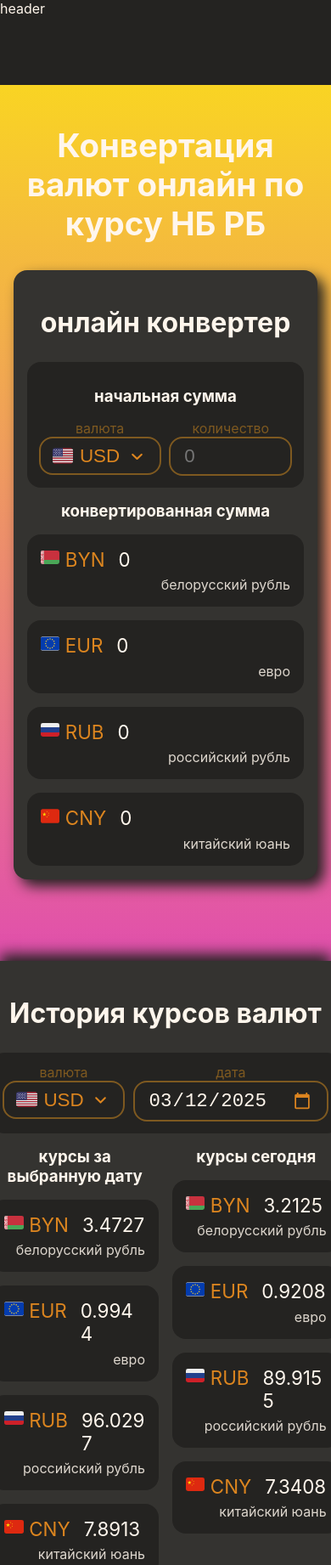
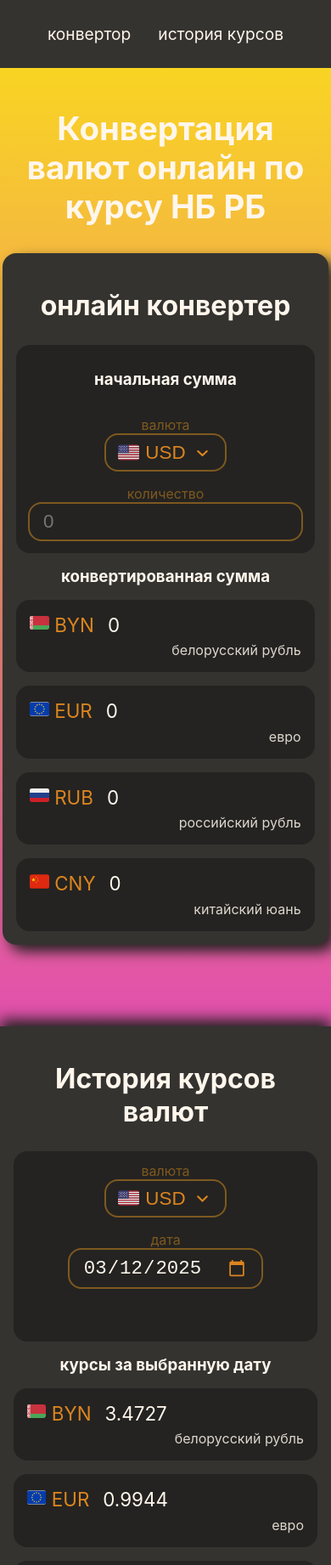
Before and after one commit to KrisevichD/Convertor, a plain HTML site: page index.html in a window 390 px wide. Shown: the top 1842 px of the page at 85% size. Drawn offline with Linux system fonts and the light colour scheme.

Commit message:
added header/footer

```diff
--- a/index.html
+++ b/index.html
@@ -10,16 +10,21 @@
     <script src="./scripts/main.js" type="module"></script>
 </head>
 <body>
-    <header class="header">header</header>
+    <header class="header">
+        <nav class="header__menu">
+            <a href="#convertor-section" class="header__link">конвертор</a>
+            <a href="#history-section" class="header__link">история курсов</a>
+        </nav>
+    </header>
     <main class="main">
-        <section class="convertor wrapper" data-js-convertor>
+        <section id="convertor-section" class="convertor wrapper" data-js-convertor>
         <h1>Конвертация валют онлайн по курсу НБ РБ</h1>
             <div class="convertor__inner container">
                 <h2 class="convertor__title">онлайн конвертер</h2>
                 <form action="" name="convertor" class="convertor__form form" data-js-convertor-form>
                     <h3>начальная сумма</h3>
+                    <div class="form__block">
                         <label class="form__label" for="convertor-currency">валюта</label>
-                    <label class="form__label" for="convertor-amount">количество</label>
                         <div class="form__select currency-selector" data-js-convertor-currency-select>
                             <img src="./images/usd.svg" alt="usd" class="form__select-icon" height="32" width="32"/>
                             <select
@@ -35,6 +40,9 @@
                                 <option value="cny" data-code-name="CNY" >CNY китайский юань</option>
                             </select>
                         </div>
+                    </div>
+                    <div class="form__block">
+                        <label class="form__label" for="convertor-amount">количество</label>
                         <input
                             type="number"
                             id="convertor-amount"
@@ -43,6 +51,8 @@
                             placeholder="0"
                             data-js-convertor-amount-input
                         >
+                    </div>
+
                 </form>
                 <div class="convertor__outcome currencies">
                     <h3>конвертированная сумма</h3>
@@ -115,12 +125,12 @@
                 </div>
             </div>
         </section>
-        <section class="history wrapper">
+        <section id="history-section" class="history wrapper">
             <div class="history__inner container">
                 <h2>История курсов валют</h2>
                 <form class="history__form form">
+                    <div class="form__block">
                         <label for="history-currency" class="form__label">валюта</label>
-                    <label for="history-date" class="form__label">дата</label>
                         <div class="form__select currency-selector" data-js-history-currency-select>
                             <img src="./images/usd.svg" alt="usd" class="form__select-icon" height="32" width="32"/>
                             <select
@@ -135,9 +145,16 @@
                                 <option value="cny" data-code-name="CNY" >CNY китайский юань</option>
                             </select>
                         </div>
+                    </div>
+                    <div class="form__block">
+                        <label for="history-date" class="form__label">дата</label>
                         <div class="datepicker">
                             <input type="date" id="history-date" class="datepicker__input form__input" data-js-history-date-input/>
                         </div>
+                    </div>
+                    <p class="form__message" data-js-history-message>
+
+                    </p>
                 </form>
                 <div class="history__body">
                     <div class="history__outcome currencies">
@@ -276,7 +293,7 @@
     </main>
     <footer class="footer">
         <div class="footer__text">
-            made by <a href="" class="footer__link link">Denis Krisevich</a>
+            made by <a href="https://github.com/KrisevichD" class="footer__link link">Denis Krisevich</a>
         </div>
     </footer>
 </body>
--- a/scripts/History.js
+++ b/scripts/History.js
@@ -1,5 +1,5 @@
 import CurrencySelector from "./CurrencySelector.js";
-import { RATES } from "./constants.js";
+import { ERRORS, RATES } from "./constants.js";
 
 class History {
     historyOffsets = {
@@ -16,7 +16,8 @@ class History {
         outcomeItem: '[data-js-history-outcome-item]',
         outcomeValue: '[data-js-history-outcome-value]',
         rateItem: '[data-js-history-rate-item]',
-        rateValue: '[data-js-history-rate-value]'
+        rateValue: '[data-js-history-rate-value]',
+        message: '[data-js-history-message]'
     }
 
     stateClasses = {
@@ -35,6 +36,7 @@ class History {
         this.rateItemElements = document.querySelectorAll(this.selectors.rateItem);
         this.outcomeValueElements = document.querySelectorAll(this.selectors.outcomeValue);
         this.rateValueElements = document.querySelectorAll(this.selectors.rateValue);
+        this.messageElement = document.querySelector(this.selectors.message);
         this.initHistory();
         this.bindEvents();
     }
@@ -67,7 +69,10 @@ class History {
 
     changeDate = () => {
         if (this.dateInputElement.value > this.getTodayDateString()) {
-            this.initTodayDate();
+            this.messageElement.innerHTML = ERRORS.futureDate;
+            this.dateInputElement.value = this.getTodayDateString();
+        } else {
+            this.messageElement.innerHTML = '';
         }
         this.fillOutcomeValues();
     }
@@ -82,7 +87,9 @@ class History {
 
     fillOutcomeValues() {
         let dateOffsetIndex = this.getDateDifference(this.dateInputElement.valueAsDate, new Date());
-        if (dateOffsetIndex > 13) dateOffsetIndex = 13;
+        if (dateOffsetIndex > 13) {
+            dateOffsetIndex = 13;
+        }
         let rates = RATES[this.currencySelect.currentCurrency];
         [...this.outcomeValueElements].forEach(element => {
             let currency = element.getAttribute(this.dataAttributes.currencyName)
@@ -92,6 +99,7 @@ class History {
     }
 
     getDateDifference(date1, date2) {
+        if (!date1 || !date2) return 0
         let differenceInTime = date2.getTime() - date1.getTime();
         return Math.round(differenceInTime / (1000 * 3600 * 24))
     }
--- a/scripts/constants.js
+++ b/scripts/constants.js
@@ -32,9 +32,13 @@ export const RATES = {
 }
 
 export const FLAG_URLS = {
-    usd: '/images/usd.svg',
-    byn: '/images/byn.svg',
-    rub: '/images/rub.svg',
-    eur: '/images/eur.svg',
-    cny: '/images/cny.svg',
+    usd: './images/usd.svg',
+    byn: './images/byn.svg',
+    rub: './images/rub.svg',
+    eur: './images/eur.svg',
+    cny: './images/cny.svg',
 }
+
+export const ERRORS = {
+    futureDate: 'Нельзя выбрать будущую дату!'
+}
--- a/styles/history.css
+++ b/styles/history.css
@@ -33,3 +33,22 @@
     grid-template-columns: 1fr 1fr;
     gap: 1rem;
 }
+
+.history__form .form__message {
+    grid-column: -1 / 1;
+}
+
+.history__form {
+    text-align: center;
+}
+
+
+@media (max-width: 50rem) {
+    .history__body {
+        grid-template-columns: 1fr;
+    }
+    .history__form {
+        grid-template-columns: 1fr;
+        gap: 1rem;
+    }
+}
--- a/styles/main.css
+++ b/styles/main.css
@@ -9,6 +9,10 @@
     --color-grey-light: #ddd6cd;
 
     --gradient: linear-gradient(to top, #e14fad 0%, #f9d423 100%);
+}
+
+html {
+    scroll-behavior: smooth;
 }
 
 body {
@@ -31,6 +35,10 @@ body {
     width: 40rem;
 }
 
+a {
+    color: var(--color-orange-light)
+}
+
 h1 {
     font-size: 2.4rem;
     text-align: center;
@@ -50,8 +58,31 @@ dd, dt, dl {
 }
 
 .header {
-    height: 100px;
+    min-height: 5rem;
+    background-color: var(--color-black);
+    display: flex;
+    justify-content: center;
+    align-items: center;
+}
+
+.header__menu {
+    display: flex;
+    flex-direction: row;
+    gap: 2rem;
+}
+
+.header__menu a {
+    text-decoration: none;
+    color: var(--color-white);
+    font-size: 1.2rem;
+}
+
+.footer {
     background-color: var(--color-black-dark);
+    min-height: 5rem;
+    display: flex;
+    justify-content: center;
+    align-items: center;
 }
 
 .convertor {
@@ -216,9 +247,24 @@ input[type="number"] {
     text-align: start;
 }
 
+.form__block {
+    display: flex;
+    flex-direction: column;
+}
+
+.form__message {
+    color: red;
+    font-size: 1rem;
+}
+
 @media (max-width: 50rem) {
     .container {
         width: auto;
+    }
+    .convertor__form {
+        grid-template-columns: 1fr;
+        justify-items: center;
+        gap: 1rem;
     }
     .currencies__list{
         grid-template-columns: 1fr;
```
Lines whose indentation alone changed are shown as unchanged.
